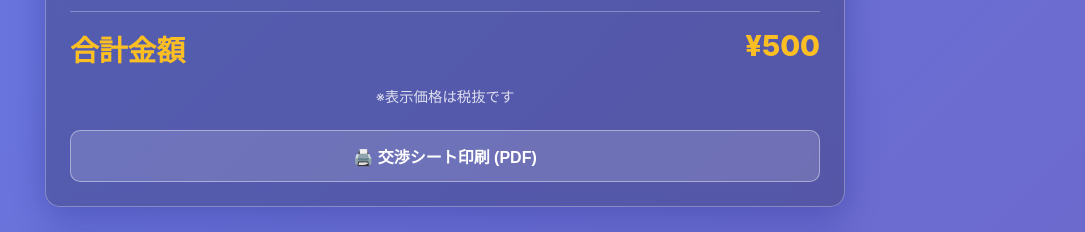
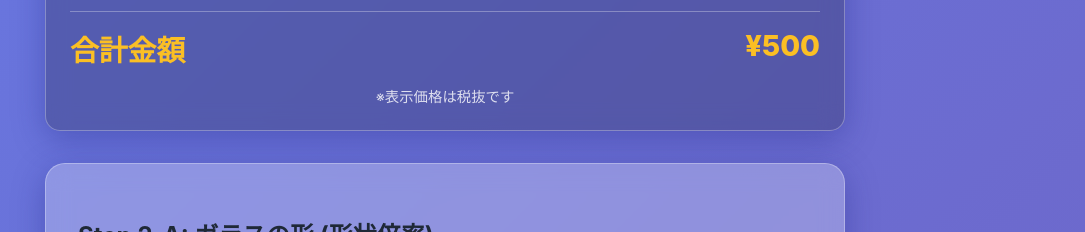
Before and after one commit to tamachan08/glass-cal, a React (Vite) app: page / in a window 1280 px wide. Shown: the part 840-1072 px from the top of the page, without its empty margins (195-1280 px from the left). Built offline with nearby package versions, Linux system fonts and the light colour scheme; no server answers.

Commit message:
feat: remove negotiation sheet print button

```diff
--- a/src/components/ResultCard.tsx
+++ b/src/components/ResultCard.tsx
@@ -89,27 +89,7 @@ export const ResultCard: React.FC<ResultCardProps> = ({
                 ※表示価格は税抜です
             </div>
 
-            {/* Print/PDF Export Option */}
-            <div className="no-print" style={{ display: 'flex', marginTop: '1.5rem' }}>
-                <button
-                    onClick={() => window.print()}
-                    style={{
-                        width: '100%',
-                        padding: '0.8rem 1.5rem',
-                        fontSize: '1rem',
-                        fontWeight: 'bold',
-                        borderRadius: '10px',
-                        border: '1px solid rgba(255, 255, 255, 0.4)',
-                        cursor: 'pointer',
-                        background: 'rgba(255, 255, 255, 0.15)',
-                        color: 'white',
-                        transition: 'all 0.2s',
-                    }}
-                    title="価格交渉用の明細シートをPDF保存/印刷します"
-                >
-                    🖨️ 交渉シート印刷 (PDF)
-                </button>
-            </div>
+
         </div>
     );
 };
```
